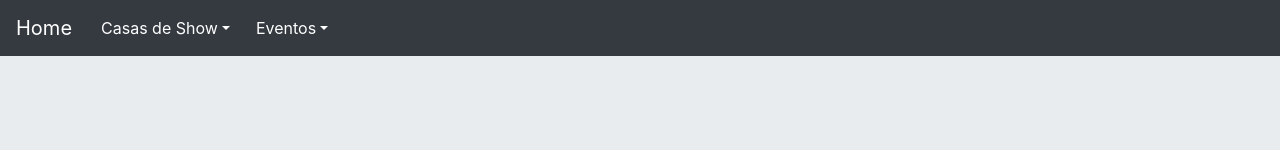
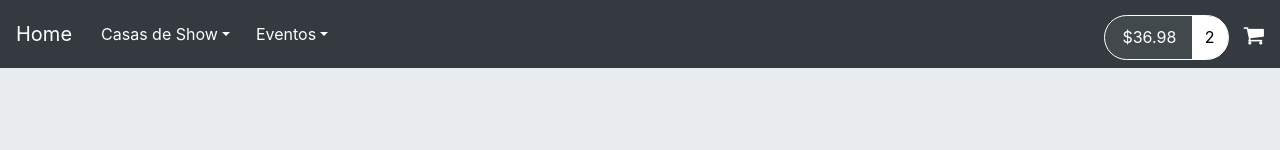
Before and after one commit to eduardobatistadev/bilheteria-frontend, an Angular app: page / in a window 1280 px wide. Shown: the top 150 px of the page. Built offline with nearby package versions, Linux system fonts and the light colour scheme; no server answers.

Commit message:
componente cart-status criado e adicionado html e css do cart

```diff
--- a/angular.json
+++ b/angular.json
@@ -25,7 +25,8 @@
             ],
             "styles": [
               "node_modules/bootstrap/dist/css/bootstrap.css",
-              "src/styles.css"
+              "src/styles.css",
+              "node_modules/font-awesome/css/font-awesome.min.css"
             ],
             "scripts": [
               "node_modules/jquery/dist/jquery.js",
--- a/src/app/app.module.ts
+++ b/src/app/app.module.ts
@@ -23,6 +23,7 @@ import { CasadeshowUpdateComponent } from './components/casadeshow-update/casade
 import { CasadeshowDeleteComponent } from './components/casadeshow-delete/casadeshow-delete.component';
 import { EventoReadComponent } from './components/evento/evento-read/evento-read.component';
 import { EventoUpdateComponent } from './components/evento/evento-update/evento-update.component';
+import { CartStatusComponent } from './components/cart-status/cart-status.component';
 
 @NgModule({
   declarations: [
@@ -43,7 +44,8 @@ import { EventoUpdateComponent } from './components/evento/evento-update/evento-
     CasadeshowUpdateComponent,
     CasadeshowDeleteComponent,
     EventoReadComponent,
-    EventoUpdateComponent
+    EventoUpdateComponent,
+    CartStatusComponent
   ],
   imports: [
     BrowserModule,
--- /dev/null
+++ b/src/app/components/cart-status/cart-status.component.html
@@ -0,0 +1,8 @@
+<div class="cart-area d-n">
+    <a href="#">
+        <div class="total">$36.98
+             <span>2</span>
+        </div>
+        <i class="fa fa-shopping-cart"></i>
+    </a>
+</div>
--- /dev/null
+++ b/src/app/components/cart-status/cart-status.component.ts
@@ -0,0 +1,15 @@
+import { Component, OnInit } from '@angular/core';
+
+@Component({
+  selector: 'app-cart-status',
+  templateUrl: './cart-status.component.html',
+  styleUrls: ['./cart-status.component.css']
+})
+export class CartStatusComponent implements OnInit {
+
+  constructor() { }
+
+  ngOnInit(): void {
+  }
+
+}
--- a/src/app/components/detalhes-evento/detalhes-evento.component.html
+++ b/src/app/components/detalhes-evento/detalhes-evento.component.html
@@ -9,6 +9,7 @@
             <p>Data Início: {{evento.dt_inicio}}</p>
             <p>Data Fim: {{evento.dt_fim}}</p>
             <p>Preço: {{evento.preco | currency: 'BRL'}}</p>
+            <a href="#" class="btn btn-primary">Adicionar ao Carrinho</a>
           </div>
         </div>
       </body>
--- a/src/app/components/header/header.component.html
+++ b/src/app/components/header/header.component.html
@@ -27,7 +27,7 @@
 						</div>
 					</li>
 				</ul>
-
+				<app-cart-status></app-cart-status>
 			</div>
 		</nav>
 
--- a/src/styles.css
+++ b/src/styles.css
@@ -1,6 +1,7 @@
 
 @import '~font-awesome/css/font-awesome.min.css';
 @import '~bootstrap/dist/css/bootstrap.min.css';
+@import '~font-awesome/css/font-awesome.min.css';
 
 /*
  * Base structure
@@ -122,3 +123,36 @@ body {
 	color: #777777;
 	text-align: center;
 }
+
+
+
+.cart-area i{
+    font-size:22px;
+    float:left;
+    margin-top:16px;
+    color:#fff;
+    margin-left:15px
+}
+
+
+.total{
+    background:#41494d;
+    line-height:43px;
+    color:#fff;
+    border-radius:30px;
+    border:1px solid #ffffff;
+    float:left;
+    margin-top:7px;
+    padding-left:17px;
+
+}
+
+.total span{
+    display:inline-block;
+    background:#fff;
+    padding:0 13px;
+    color:#000;
+    border-top-right-radius:20px;
+    border-bottom-right-radius:20px;
+    margin-left:11px;
+}
```
Also changed, not shown: src/app/components/cart-status/cart-status.component.css (added), 1 other file (tests, documents, lock files or other folders).
